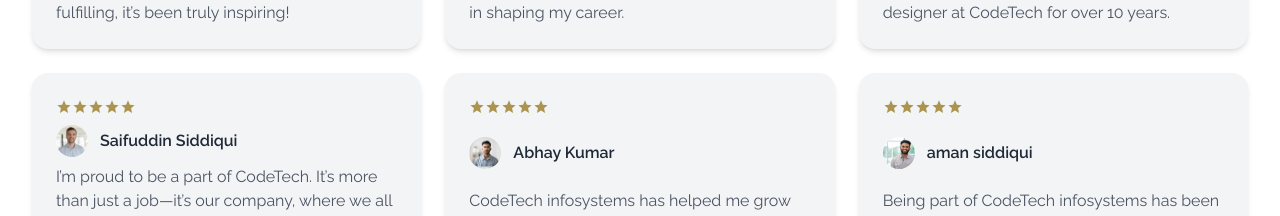
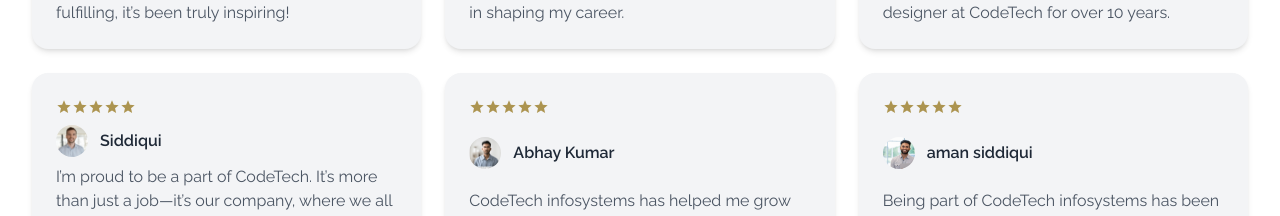
Before and after one commit to CodeTech-InfoSystem/codetech-react, a React (Create React App) app: page /careers in a window 1280 px wide. Shown: the part 3020-3236 px from the top of the page. Built offline with nearby package versions, Linux system fonts and the light colour scheme; no server answers; the database is empty.

Commit message:
Minor Patch

```diff
--- a/src/components/ReviewsSection.jsx
+++ b/src/components/ReviewsSection.jsx
@@ -19,7 +19,7 @@ export const ReviewsSection = () => {
       feedback: "I’ve had the pleasure of working as a web designer at CodeTech for over 10 years.",
     },
     {
-      name: 'Saifuddin Siddiqui',
+      name: 'Siddiqui',
       photo: '/images/person4.webp',
       feedback: "I’m proud to be a part of CodeTech. It’s more than just a job—it’s our company, where we all contribute to its success.",
     },
```
Also changed, not shown: 1 other file (tests, documents, lock files or other folders).
